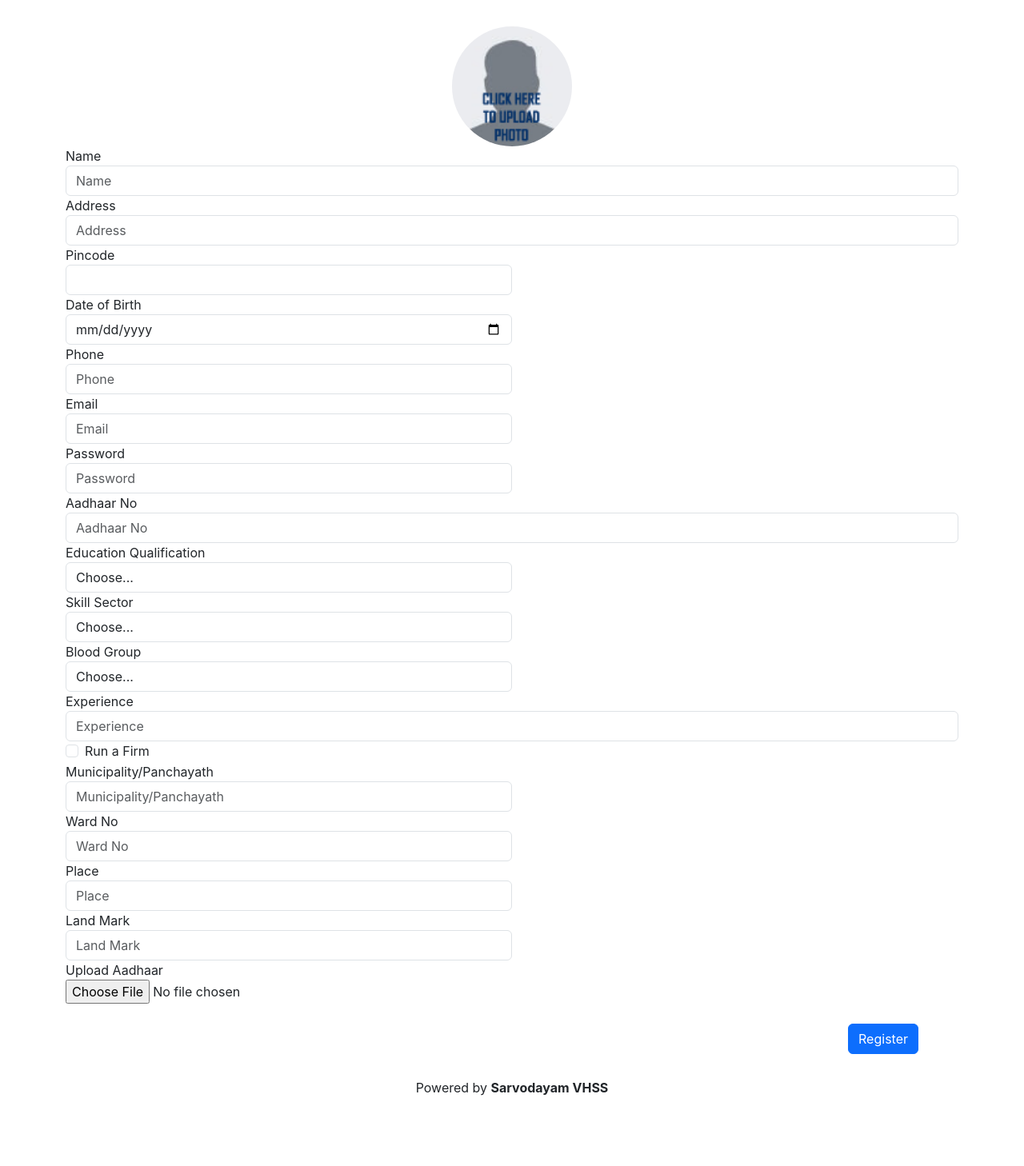
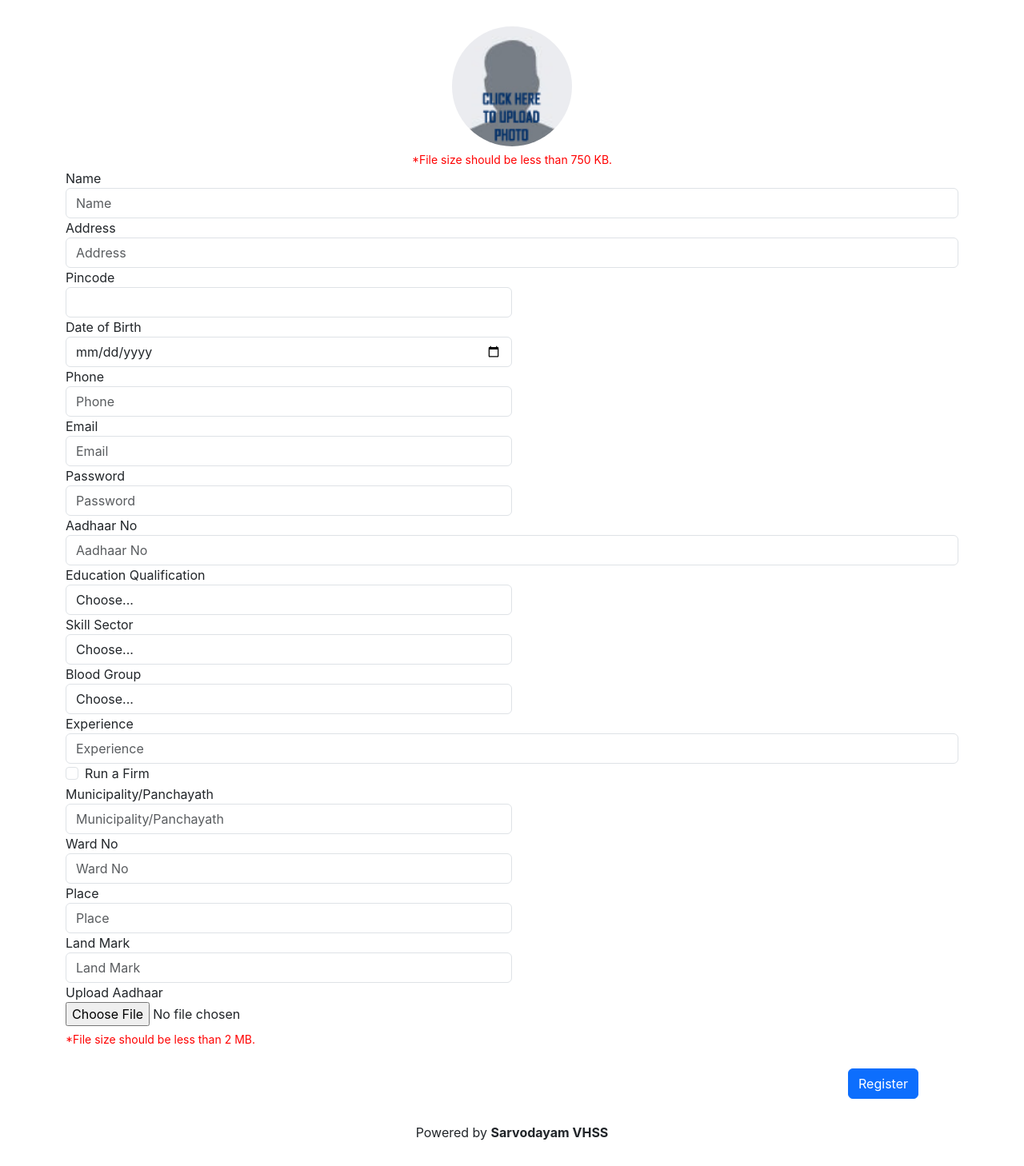
Before and after one commit to YoungGuy2003/EnteNadu-VHSS, a React (Create React App) app: page /registration in a window 1280 px wide. Shown: the part 165-1623 px from the top of the page at 80% size. Before the commit the page ends 1567 px from the top, so only its background shows below. Built offline with nearby package versions, Linux system fonts and the light colour scheme; no server answers.

Commit message:
added file limit text

```diff
--- a/src/Registration.js
+++ b/src/Registration.js
@@ -187,6 +187,10 @@ if (errorMessage) {
                             onChange={handleImageUpload}
                             style={{ display: "none" }}
                         />
+                        <div className="mt-1">
+  <small style={{ color: 'red'}}>*File size should be less than 750 KB.</small>
+</div>
+
                     </div>
                 </div>
             </div>
@@ -361,6 +365,9 @@ if (errorMessage) {
                         onChange={handleDocumentUpload}
                         required
                     />
+                    <div className="mt-1">
+                    <small style={{ color: 'red'}}>*File size should be less than 2 MB.</small>
+    </div>
                 </div>
 
                 <div className="en-page-action">
```
